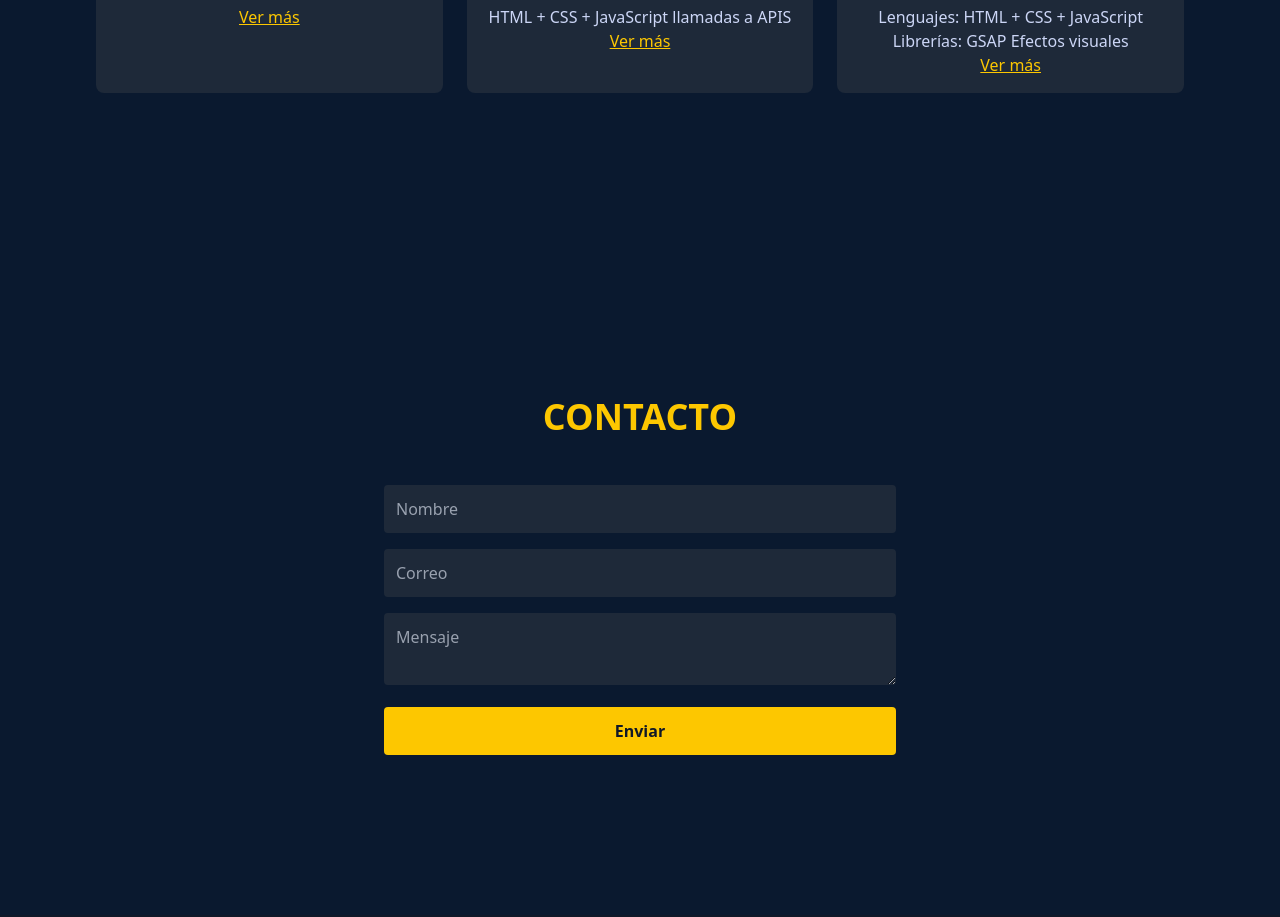
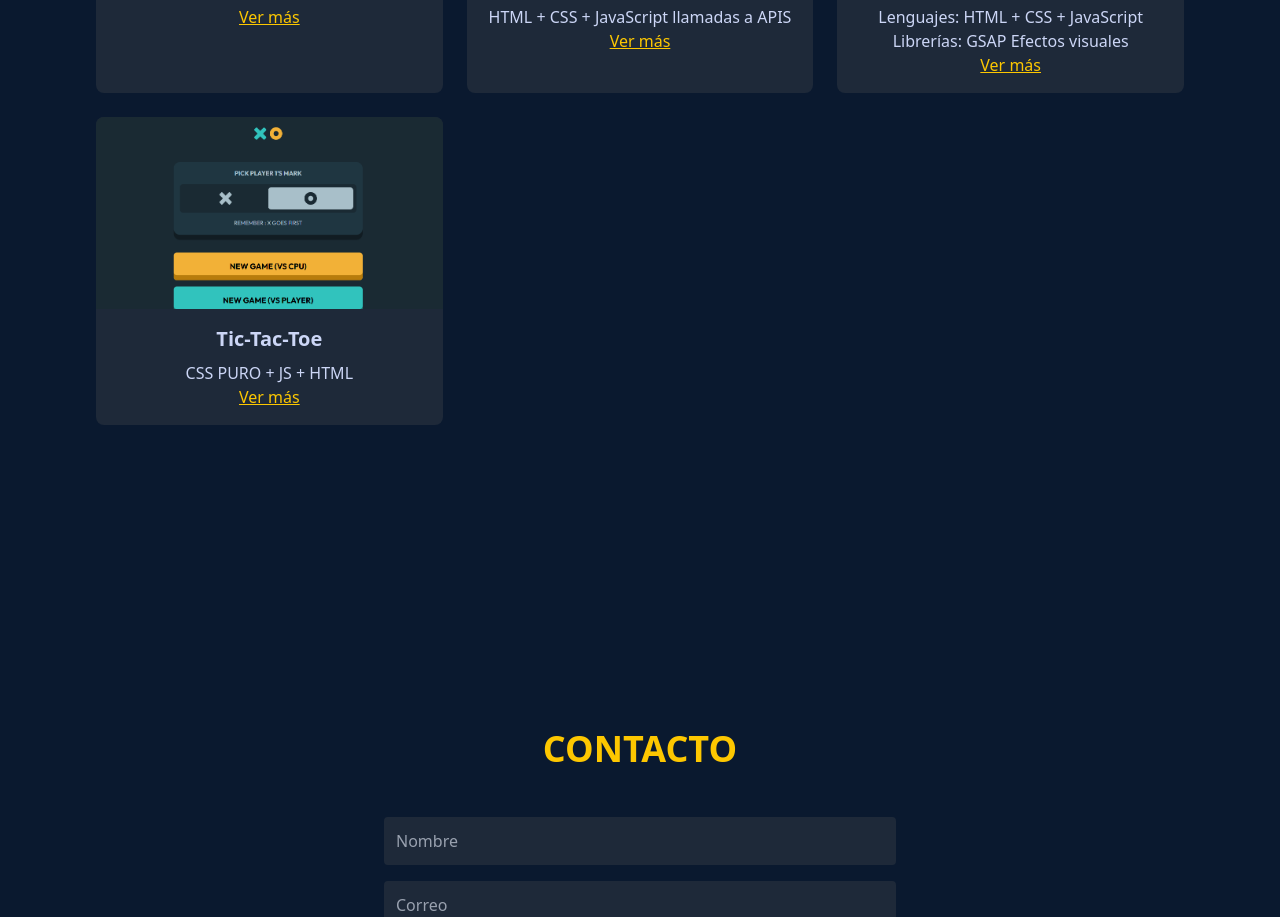
Before and after one commit to JPgitidaho/Proyecto-portafolio, a website with bundled scripts: page index.html in a window 1280 px wide. Shown: the part 1963-2880 px from the top of the page. Built offline with nearby package versions, Linux system fonts and the light colour scheme; a small style sheet from the web is missing.

Commit message:
actualization

```diff
--- a/index.html
+++ b/index.html
@@ -202,6 +202,14 @@
             <a href="https://jpgitidaho.github.io/Curso-Funval/" class="text-yellow-400 underline">Ver más</a>
           </div>
         </div>
+        <div class="bg-gray-800 rounded-lg overflow-hidden hover-glow">
+          <img src="./imagenes/TIC-TAC.png" alt="Proyecto 4" class="w-full h-48 object-cover">
+          <div class="p-4">
+            <h4 class="text-xl font-semibold mb-2">Tic-Tac-Toe</h4>
+            <p> CSS PURO + JS + HTML</p>
+            <a href="https://jpgitidaho.github.io/JUEGO-GATO/" class="text-yellow-400 underline">Ver más</a>
+          </div>
+        </div>
       </div>
     </section>
 
```
Also changed, not shown: imagenes/TIC-TAC.png (added).
